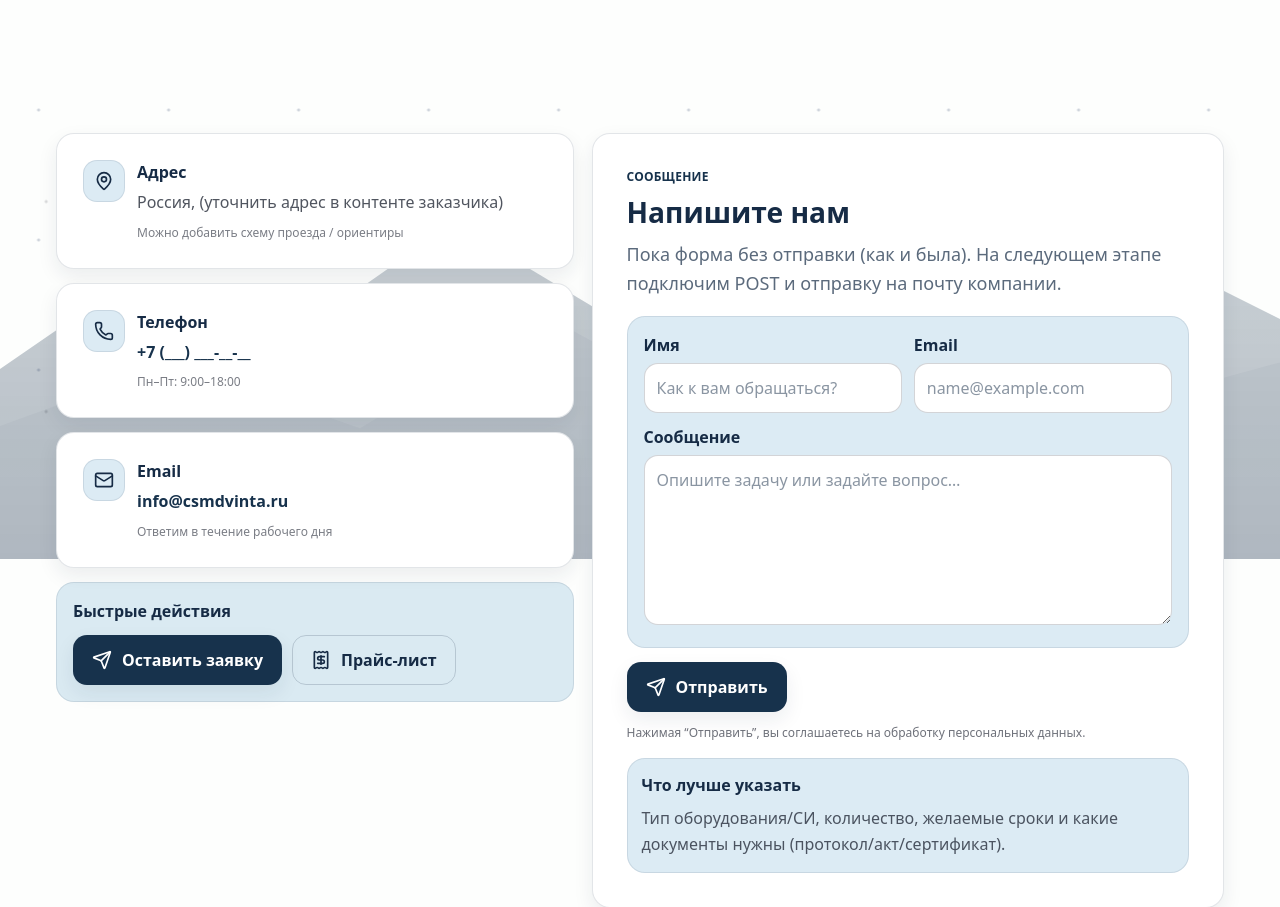
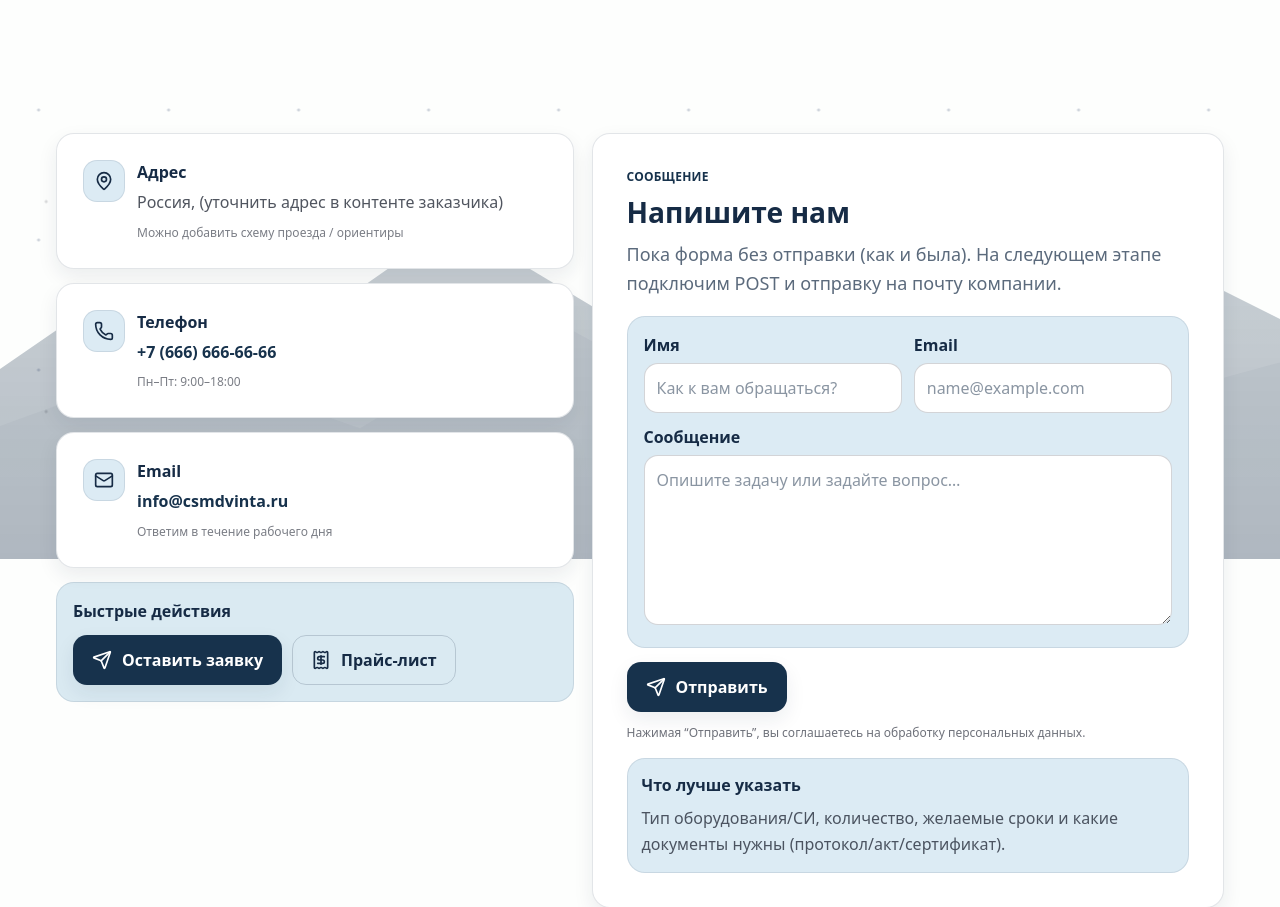
Before and after one commit to plag1atv/Dvinta-group-site, a Flask app: page /contacts in a window 1280 px wide. Shown: the part 369-1276 px from the top of the page. Run offline with Flask 3, Linux system fonts and the light colour scheme.

Commit message:
18 global change

```diff
--- a/app/templates/contacts.html
+++ b/app/templates/contacts.html
@@ -46,7 +46,7 @@
               <div style="font-weight:900;">Телефон</div>
               <div style="margin-top:6px; color: rgba(13,19,33,.72); line-height:1.6;">
                 <a href="tel:+70000000000" style="font-weight:900; color: var(--c-600); text-decoration:none;">
-                  +7 (___) ___-__-__
+                  +7 (666) 666-66-66
                 </a>
               </div>
               <div style="margin-top:8px; color: rgba(13,19,33,.55); font-size: 12px;">
```
